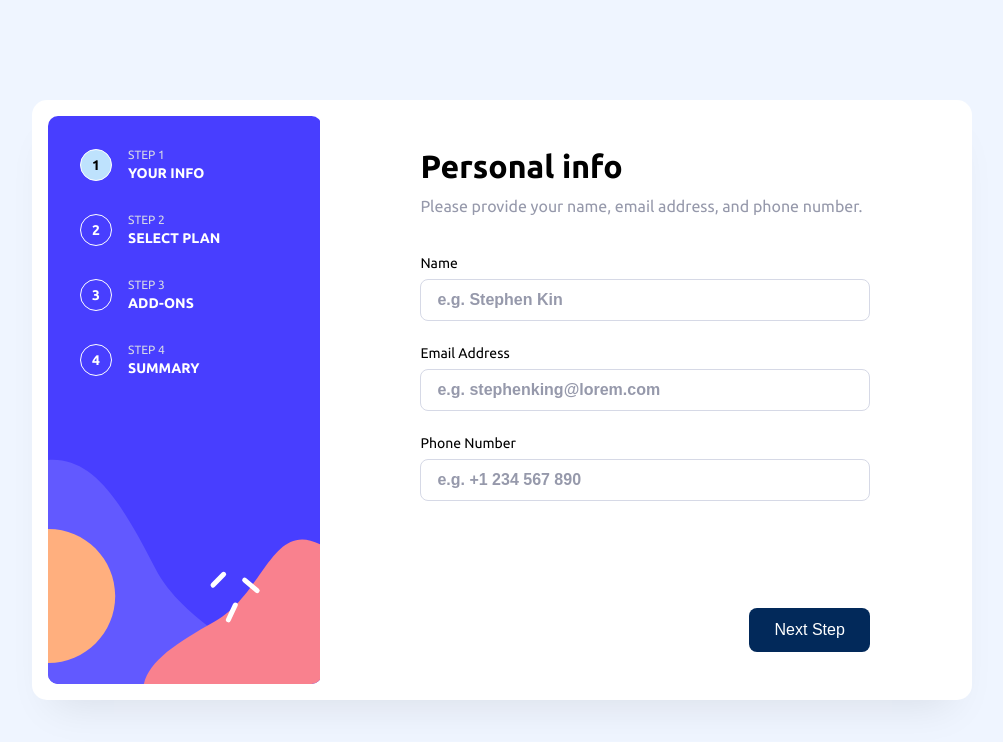
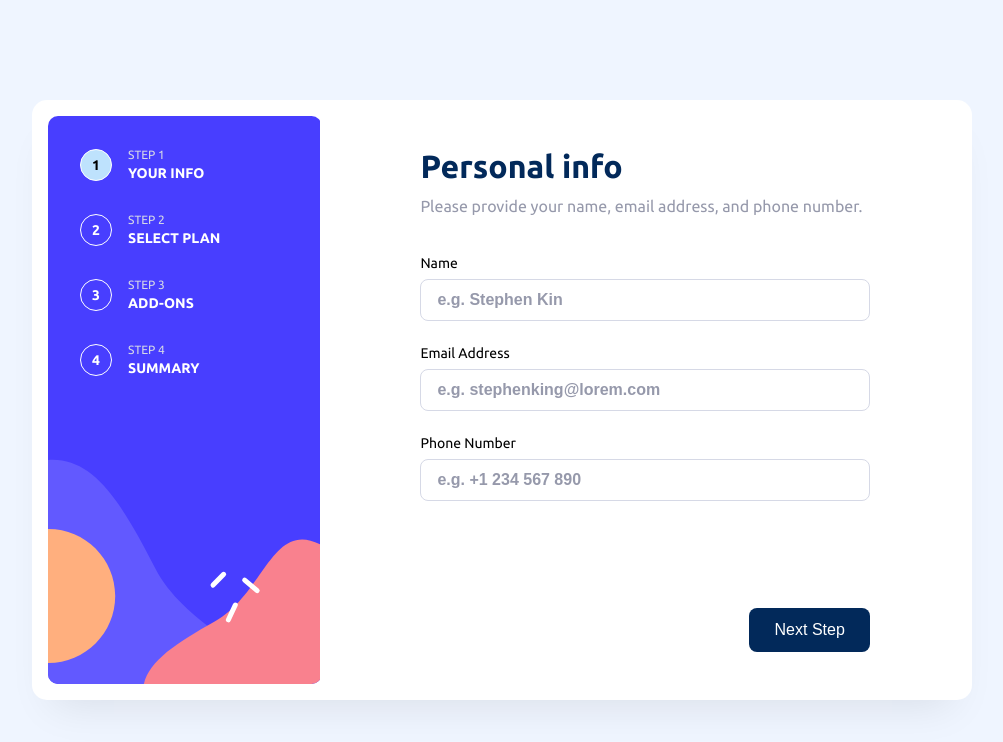
Before and after one commit to rezcoco/multistep-form, a plain HTML site: page index.html in a window 1280 px wide. Shown: the whole page, without its empty margins (138-1141 px from the left). Drawn offline with Linux system fonts and the light colour scheme.

Commit message:
fix heading color

```diff
--- a/assets/css/style.css
+++ b/assets/css/style.css
@@ -56,9 +56,10 @@ a {
     font-size: 32px;
 }
 
-.fs-bold-xl {
+.fs-bold-xxl {
     font-size: 32px;
     font-weight: 700;
+    color: var(--Marine-blue);
 }
 .fs-xl {
     font-size: 20px;
```
